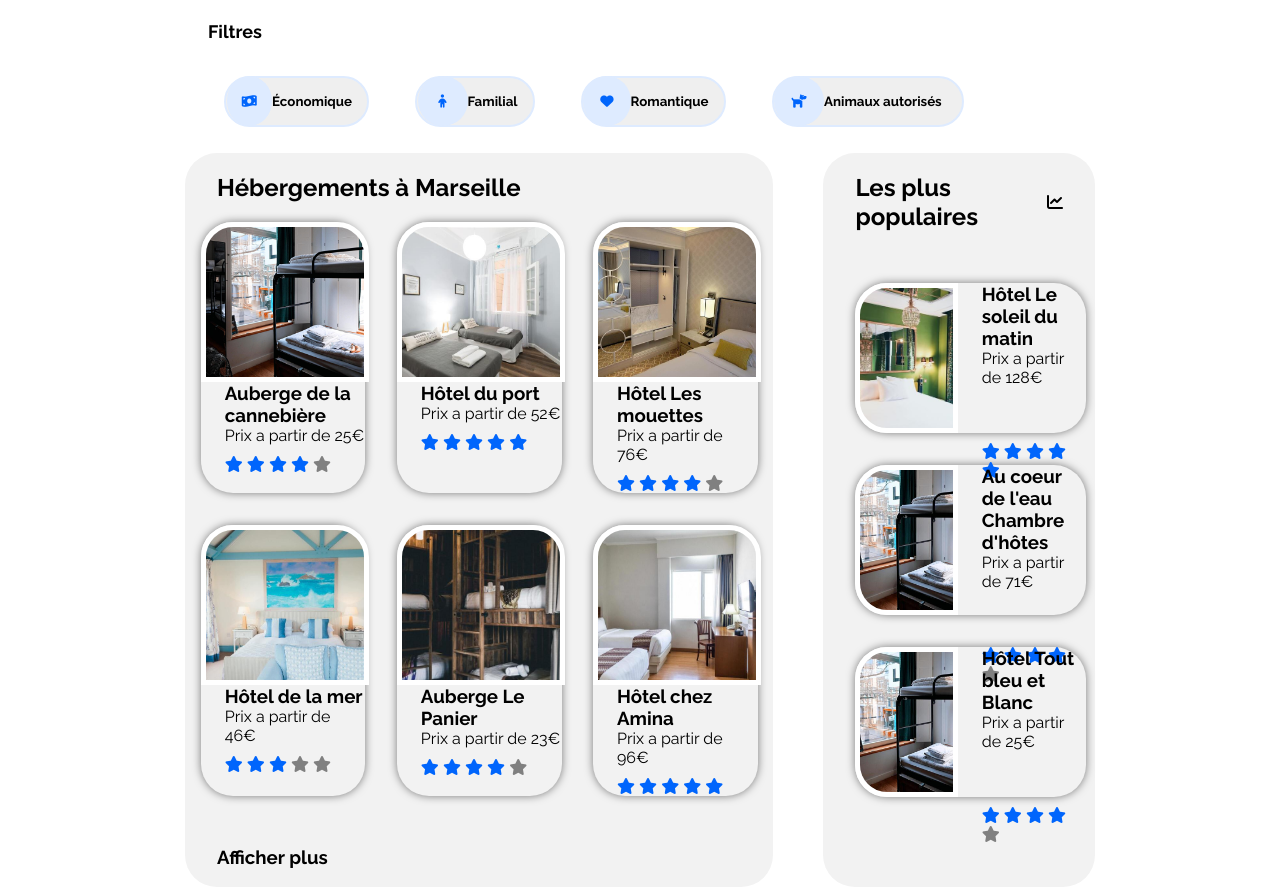
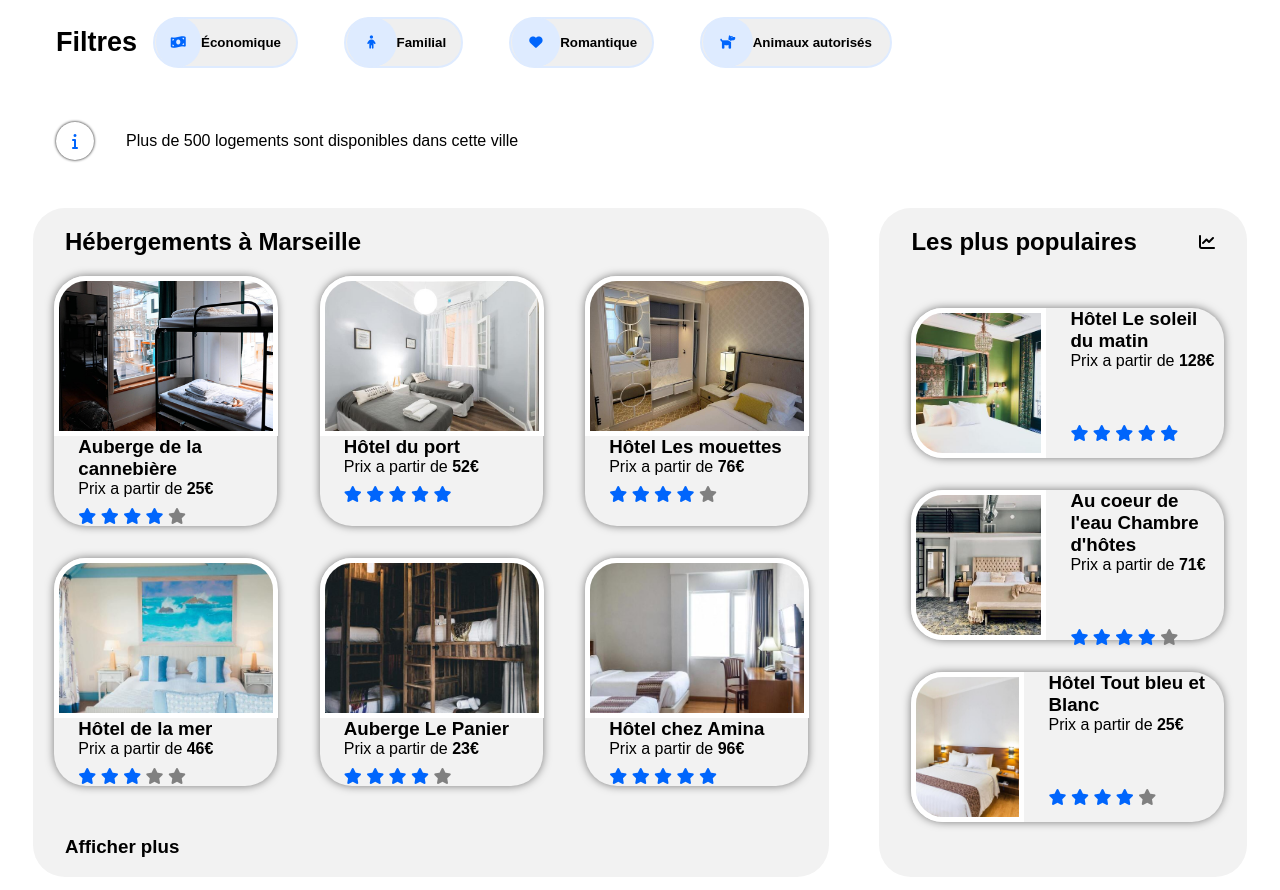
Before and after one commit to MattdevJR/MatthieuBernard_2_08072021, a plain HTML site: page index.html in a window 1280 px wide. Shown: the part 298-1188 px from the top of the page. Drawn offline with Linux system fonts and the light colour scheme; a web font is replaced by a local one.

Commit message:
Projet fini- reste ancre et carte ipad

```diff
--- a/index.html
+++ b/index.html
@@ -1,9 +1,10 @@
 <!DOCTYPE html>
-<html lang=fr>
+<html lang="fr">
 <head>
 	<meta charset="utf-8">
     <meta name="viewport" content="width=device-width, initial-scale=1.0">
     <link rel="stylesheet" type="text/css" href="style.css">
+	<link rel="icon Réservia" href="images/logo/Reservialogo.png">
     <script src="https://kit.fontawesome.com/1f7aaf7cdc.js" crossorigin="anonymous"></script>
     <title>Reservia</title>
 </head>
@@ -45,14 +46,18 @@
 		<section class="sect2">
 
 			<div class="filtres">
-				<p>Filtres</p>
+				<h2>Filtres</h2>
 				<button><i class="fas fa-money-bill-wave"></i>Économique</button>
                 <button><i class="fas fa-child"></i>Familial</button>
                 <button><i class="fas fa-heart"></i>Romantique</button>
                 <button class="dog"><i class="fas fa-dog"></i>Animaux autorisés</button>
 			</div>
 
+
 		</section>
+		<div class="information">
+			<i class="fas fa-info"></i><p>Plus de 500 logements sont disponibles dans cette ville</p>
+			</div>
 
 		<section class="sect3">
 
@@ -66,7 +71,7 @@
 					<div class="description">
 						<h3>Auberge de la cannebière</h3>
 
-						<p>Prix a partir de 25€</p>
+						<p>Prix a partir de <strong>25€</strong></p>
 
 						<div class="starsrecommandation">
 						  <i class="fas fa-star"></i>
@@ -82,7 +87,7 @@
 					<img src="images/hebergements/4_small/fred-kleber-gTbaxaVLvsg-unsplash.jpg" alt="images">
 					<div class="description">
 						<h3>Hôtel du port</h3>
-						<p>Prix a partir de 52€</p>
+						<p>Prix a partir de <strong>52€</strong></p>
 						<div class="starsrecommandation">
 						  <i class="fas fa-star"></i>
 						  <i class="fas fa-star"></i>
@@ -97,7 +102,7 @@
 					<img src="images/hebergements/4_small/reisetopia-B8WIgxA_PFU-unsplash.jpg" alt="images">
 					<div class="description">
 						<h3>Hôtel Les mouettes</h3>
-						<p>Prix a partir de 76€</p>
+						<p>Prix a partir de <strong>76€</strong></p>
 						<div class="starsrecommandation">
 						  <i class="fas fa-star"></i>
 						  <i class="fas fa-star"></i>
@@ -112,7 +117,7 @@
 					<img src="images/hebergements/4_small/annie-spratt-Eg1qcIitAuA-unsplash.jpg" alt="images">
 					<div class="description">
 						<h3>Hôtel de la mer</h3>
-						<p>Prix a partir de 46€</p>
+						<p>Prix a partir de <strong>46€</strong></p>
 						<div class="starsrecommandation">
 						  <i class="fas fa-star"></i>
 						  <i class="fas fa-star"></i>
@@ -127,7 +132,7 @@
           <img src="images/hebergements/4_small/nicate-lee-kT-ZyaiwBe0-unsplash.jpg" alt="images">
 					<div class="description">
 						<h3>Auberge Le Panier</h3>
-						<p>Prix a partir de 23€</p>
+						<p>Prix a partir de <strong>23€</strong></p>
 						<div class="starsrecommandation">
 						  <i class="fas fa-star"></i>
 						  <i class="fas fa-star"></i>
@@ -142,7 +147,7 @@
           <img src="images/hebergements/4_small/febrian-zakaria-M6S1WvfW68A-unsplash.jpg" alt="images">
 					<div class="description">
 						<h3>Hôtel chez Amina</h3>
-						<p>Prix a partir de 96€</p>
+						<p>Prix a partir de <strong>96€</strong></p>
 						<div class="starsrecommandation">
 						  <i class="fas fa-star"></i>
 						  <i class="fas fa-star"></i>
@@ -167,7 +172,7 @@
 
 			<section class="sect3-section2">
 				<div class="titrepopulaire">
-				<h2>Les plus populaires</h2><i class="fas fa-chart-line stats"></i>
+				<h2>Les plus populaires</h2><i class="fas fa-chart-line stats"></i></a>
 				</div>
 
 				<div class="block1">
@@ -175,7 +180,7 @@
           <img src="images/hebergements/4_small/imageshebergements4_smallfebrian-zakaria-M6S1WvfW68A-unsplash.jpg.jpg" alt="images">
 					<div class="description-section2">
 						<h3>Hôtel Le soleil du matin</h3>
-						<p>Prix a partir de 128€</p>
+						<p>Prix a partir de <strong>128€</strong></p>
 						<div class="starsrecommandation">
 						  <i class="fas fa-star"></i>
 						  <i class="fas fa-star"></i>
@@ -188,10 +193,10 @@
 
 
 				<div class="block1">
-          <img src="images/hebergements/4_small/marcus-loke-WQJvWU_HZFo-unsplash.jpg" alt="images">
+          <img src="images/hebergements/4_small/aw-creative-VGs8z60yT2c-unsplash.jpg" alt="images">
 					<div class="description-section2">
 						<h3>Au coeur de l'eau Chambre d'hôtes</h3>
-						<p>Prix a partir de 71€</p>
+						<p>Prix a partir de <strong>71€</strong></p>
 						<div class="starsrecommandation">
 						  <i class="fas fa-star"></i>
 						  <i class="fas fa-star"></i>
@@ -204,10 +209,10 @@
 
 
 				<div class="block1">
-          <img src="images/hebergements/4_small/marcus-loke-WQJvWU_HZFo-unsplash.jpg" alt="images">
+          <img src="images/hebergements/4_small/febrian-zakaria-sjvU0THccQA-unsplash.jpg" alt="images">
 					<div class="description-section2">
 						<h3>Hôtel Tout bleu et Blanc</h3>
-						<p>Prix a partir de 25€</p>
+						<p>Prix a partir de <strong>25€</strong></p>
 						<div class="starsrecommandation">
 						  <i class="fas fa-star"></i>
 						  <i class="fas fa-star"></i>
@@ -286,7 +291,7 @@
         <h2>A propos</h2>
           <a id="Fonctionnement" href="#">Fonctionnement du site</a>
           <a id="Conditions" href="#">Conditions générales de vente</a>
-          <a id="Données" href="#">Données et confidentialité</a>
+          <a id="DonnéesConf" href="#">Données et confidentialité</a>
       </div>
 
       <div class=footercolumn>
@@ -299,7 +304,7 @@
         <h2>Assistance</h2>
           <a id="Aide" href="#">Centre d'aide</a>
           <a id="Contact" href="#">Nous contacter</a>
-          <a id="Données" href="#"></a>
+
       </div>
   </div>
 
--- a/style.css
+++ b/style.css
@@ -1,4 +1,4 @@
-@import url('https://fonts.googleapis.com/css2?family=Raleway:ital,wght@0,100;0,200;0,300;0,400;0,500;0,600;0,700;0,800;0,900;1,100;1,200;1,300;1,400;1,500;1,600;1,700;1,800;1,900&display=swap');
+
 @font-face {
   font-family: 'Raleway';
   font-style: normal;
@@ -19,11 +19,6 @@ html{
   font-size: 100%;
   max-width: 100%;
 }
-/*
-.sect2,.sect1,.sect3{
-	width: 100%;
-}
-*/
 
 /*MENU + LOGO*/
   .top_nav{
@@ -34,7 +29,7 @@ html{
     column-gap: 0;
     width: 100%;
   }
-  .top_logo{/*logo*/
+  .top_logo{
     margin-top: 0;
     padding-left: 1.5rem;
   }
@@ -117,8 +112,6 @@ button span{
   justify-content: space-between;
 }
 
-
-
 /*Start sect2 Filtres*/
 .sect2 .filtres h2{
   flex-basis: 100%; /*Determine le h2 a 100% comme width 100%*/
@@ -130,7 +123,7 @@ button span{
     font-weight: bold;
     font-size: large;
 }
-.filtres p{
+.filtres h2{
   width: 100%;
 }
 
@@ -166,6 +159,28 @@ button span{
   transform: scale(1.05);
   }
 
+
+.information{
+  display: flex;
+  align-items: center;
+  flex-direction: row;
+  margin-left: 3rem;
+
+}
+.information p{
+  margin-left: 2rem;
+
+}
+.fa-info{
+  color: #0065FC;
+}
+
+.fa-info {
+  display: inline-block;
+  border-radius: 50%;
+  box-shadow: 0px 0px 3px black;
+  padding: 0.7em 1em;
+}
 /*End*/
 
 /*Section3*/
@@ -340,35 +355,23 @@ button span{
 
 
 
+@media screen and (min-width:768px){
 
 
-
-
-
-
-
-
-
-
-
-
-
-
-
-
-
-
-
-
-
+  .footerbottom{
+    display: flex;
+    justify-content: space-evenly;
+  }
+}
 
 
 
 @media screen and (min-width:992px){
   body {
     height: 100vh;
+    /*
     margin-left: 10rem;
-    margin-right: 10rem;
+    margin-right: 10rem;*/
   }
 
   /*MENU*/
@@ -431,9 +434,17 @@ button span{
   .filtres {
     margin-left: 3rem;
   }
+  .sect2 .filtres h2 {
+     flex-basis: 0%;
+  }
+
   .filtres .dog{
     max-width: none;
     width: 12rem;
+  }
+
+  .information{
+    padding:  2rem 0;
   }
   /*Hebergements et populaires*/
   .sect3 .sect3-section1 h2.titlehebergement {
@@ -467,7 +478,7 @@ button span{
   .sect3, .description p {
     margin-top: 0;
     margin-bottom: 10px;
-}
+  }
   .sect3-section1{
      flex-wrap: wrap;
     justify-content: space-around;
@@ -542,7 +553,7 @@ button span{
     grid-template-columns: repeat(4, 1fr);
     grid-template-rows:10% 30% 5% 5% 30%;
     column-gap: 2rem;
-
+    padding: 2rem;
   }
   .sect4-section1 > div{
     box-shadow: 0 0 0.5rem rgb(0 0 0 / 50%);
@@ -618,10 +629,9 @@ button span{
 
 
   .footerbottom{
-    display: grid;
-    grid-template-columns: repeat(3, 1fr);
+    display:flex;
+  }
 
-  }
   footer{
     background-color: #F2F2F2;
 
```
Also changed, not shown: images/logo/Reservialogo.png, images/logo/logomin.png (added).
